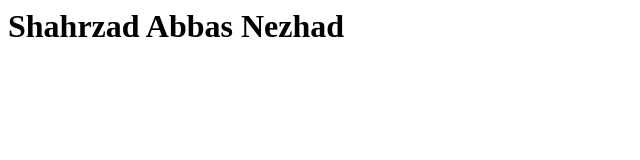
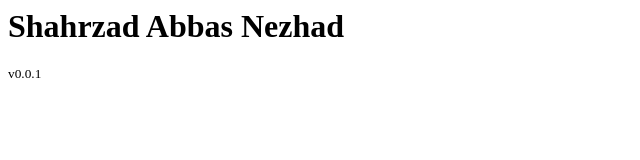
Before and after one commit to shahrzad-design/shahrzad-design.github.io, a plain HTML site: page index.html in a window 1280 px wide. Shown: the full height of the page, 0-640 px from the left. Drawn offline with Linux system fonts and the light colour scheme.

Commit message:
Update index.html

```diff
--- a/index.html
+++ b/index.html
@@ -1 +1,2 @@
 <h1>Shahrzad Abbas Nezhad</h1>
+<small>v0.0.1</small>
```
